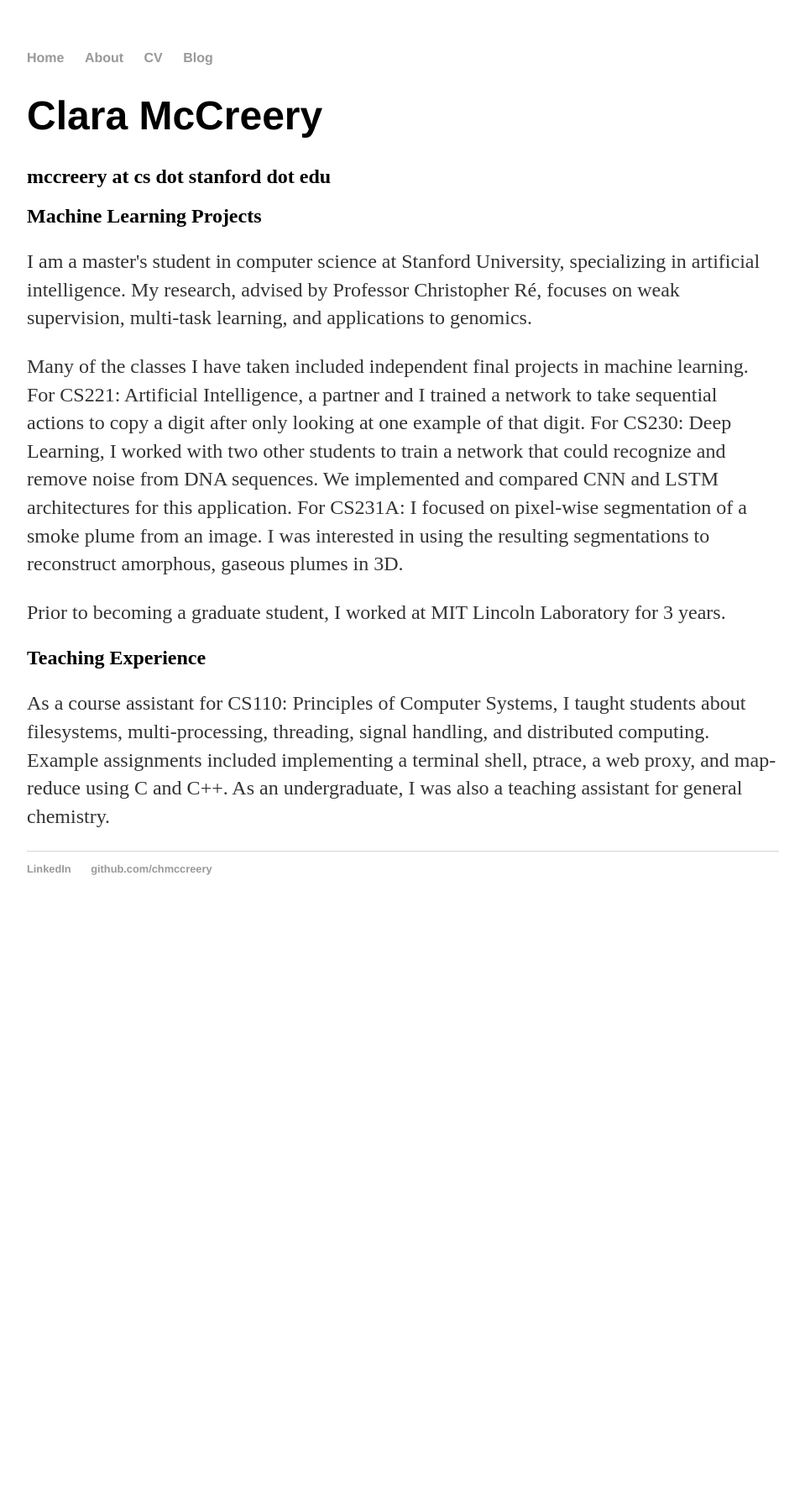
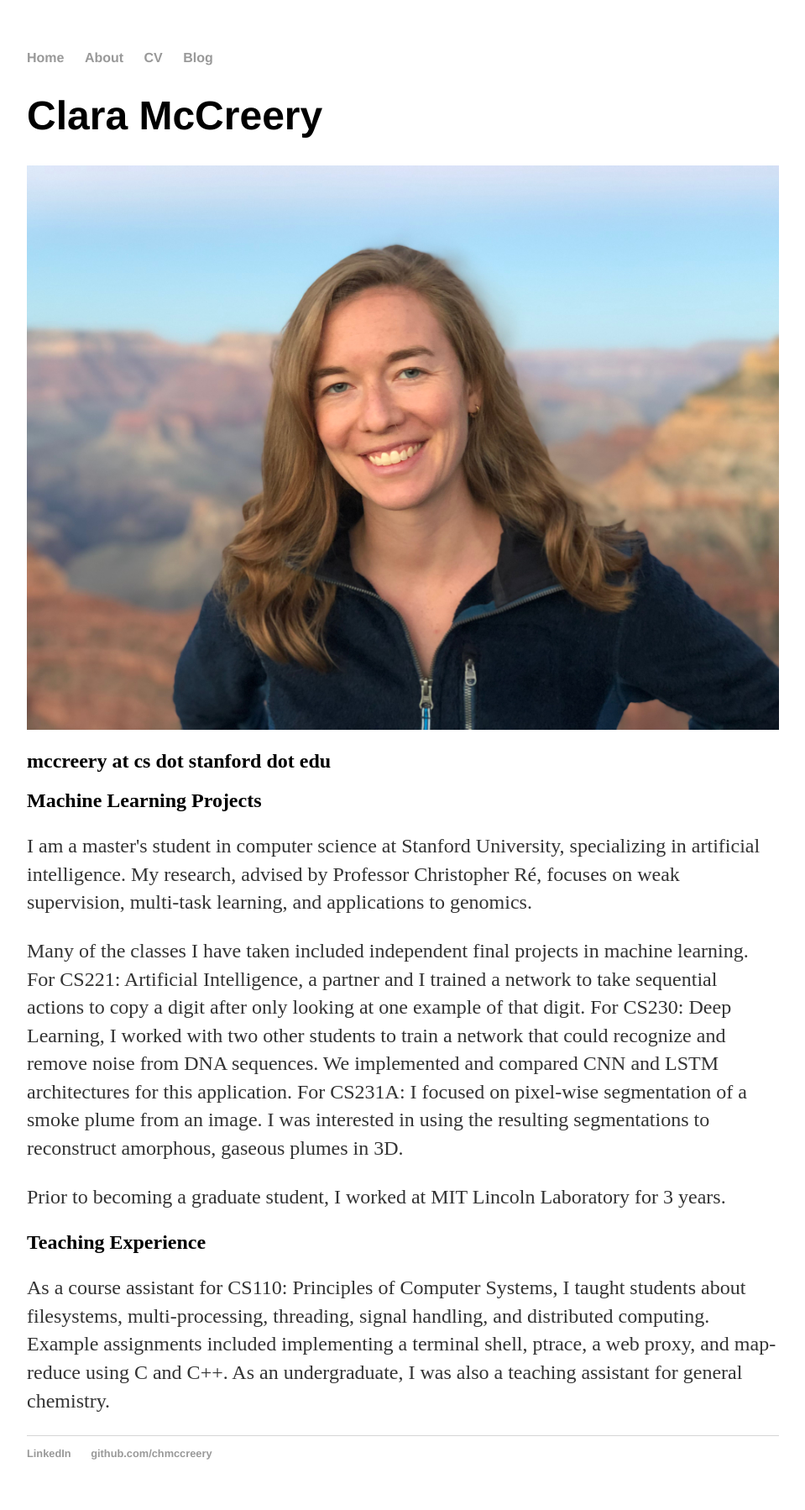
Before and after one commit to chmccreery/chmccreery.github.io, a Jekyll site: the page built from index.html, in a window 1280 px wide. Shown: the whole page at 84% size, without its empty margins (160-1119 px from the left). Built offline with Jekyll 4.4.1, drawn with Linux system fonts in a browser that asks for light colours; before the commit the page ends 1102 px from its top, so only the background shows below that.

Commit message:
Update index.html

```diff
--- a/index.html
+++ b/index.html
@@ -4,6 +4,7 @@ title: Clara McCreery
 ---
 <div class="blurb">
 	<h1>Clara McCreery</h1>
+	<td width="28%"><img src="images/IMG_1211.jpeg" width="100%"></td>
 	<h2>mccreery at cs dot stanford dot edu</h2>
 	<h2>Machine Learning Projects</h2>
 	<p>I am a master's student in computer science at Stanford University, specializing in artificial intelligence.
```
